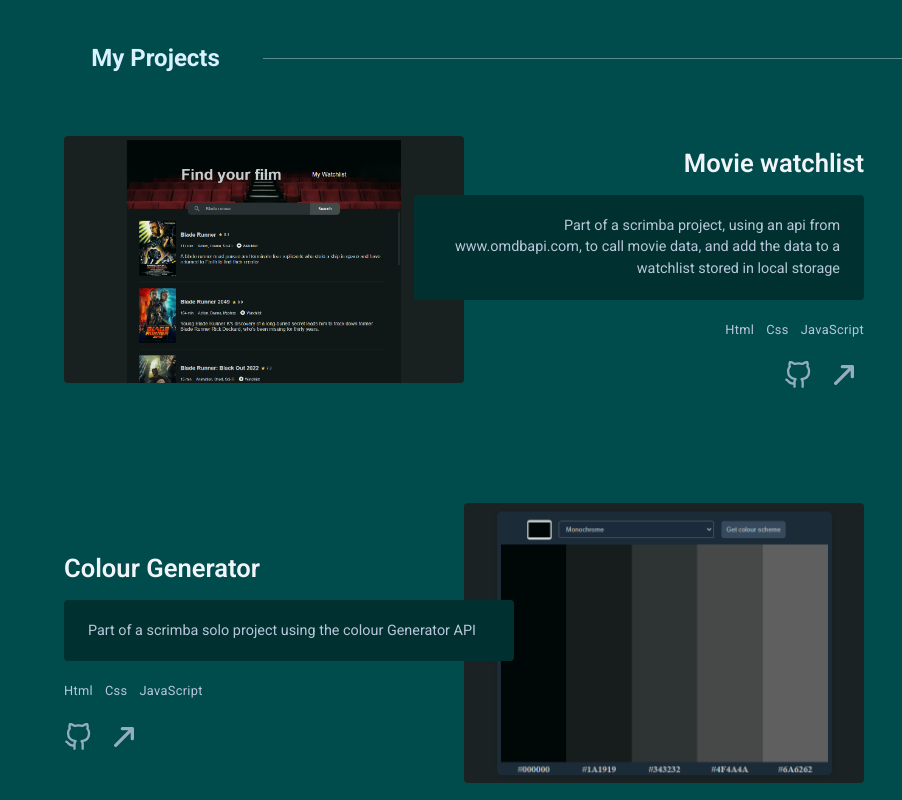
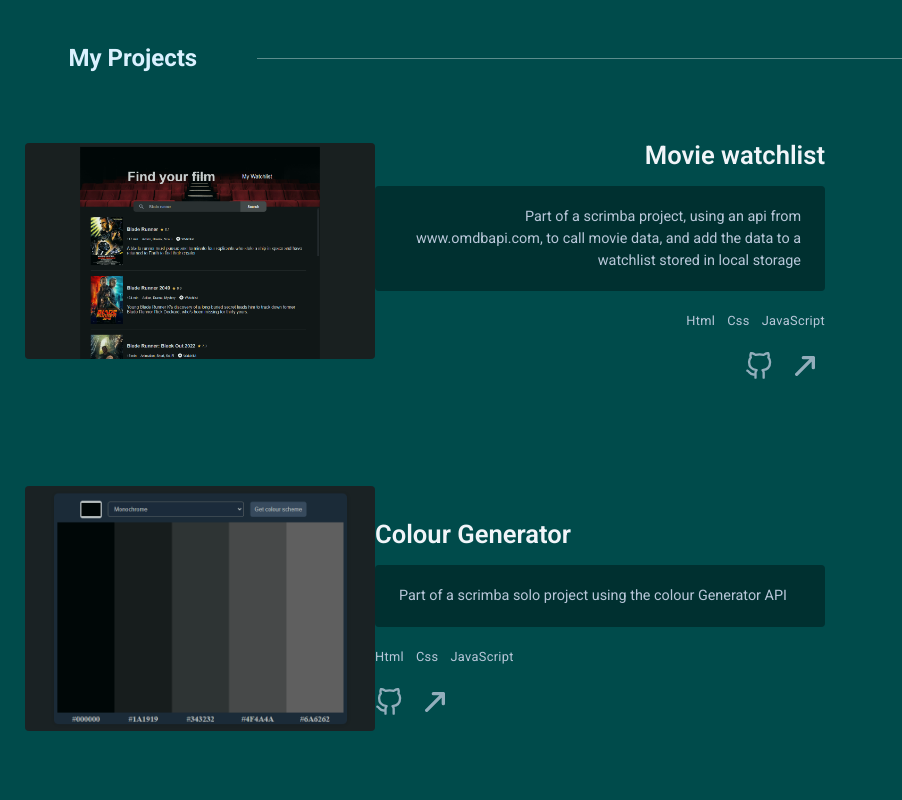
Before and after one commit to RiianTY/Portfolio-V3, a React (Vite) app: page / in a window 1280 px wide. Shown: the part 1640-2440 px from the top of the page, without its empty margins (0-902 px from the left). Built offline with nearby package versions, Linux system fonts and the light colour scheme.

Commit message:
fixed sizing issue with the margin on the main container

```diff
--- a/src/App.css
+++ b/src/App.css
@@ -13,7 +13,7 @@ body {
 
 /* default margin */
 .main-con {
-  margin: 0 5%;
+  margin: 0 25px;
 }
 
 /* force to center */
@@ -71,7 +71,7 @@ ul {
   font-size: 1.5rem;
   font-weight: 700;
   color: #ffffff;
-  width: 225px;
+  width: 270px;
   color: #daf1ff;
 }
 
@@ -122,14 +122,6 @@ footer {
 
 /* projects list reverse everyother */
 
-.projects-list .project:nth-child(even) {
-  direction: rtl;
-}
-
-.projects-list .project:nth-child(even) > * {
-  direction: ltr;
-}
-
 .projects-list .project:nth-child(even) .flex-col {
   align-items: flex-start !important;
   text-align: left !important;
--- a/src/Components/Projects.jsx
+++ b/src/Components/Projects.jsx
@@ -1,16 +1,21 @@
 import "../App.css";
 
 export default function Projects(data) {
-  const stack = data.stack.map((item, index) => {
-    return (
-      <span key={index} className="stack">
-        {item}
-      </span>
-    );
-  });
+  const stack = data.stack.map((item, index) => (
+    <span key={index} className="stack">
+      {item}
+    </span>
+  ));
+
+  // Add a prop for index and use it to reverse on even
+  const isEven = data.index % 2 === 1;
 
   return (
-    <div className="project grid grid-cols-1 md:grid-cols-2 items-center justify-center max-w-1xl box-border relative transition-colors duration-300 bg-transparent max-w-[800px] mb-25">
+    <div
+      className={`project flex flex-col md:flex-row ${
+        isEven ? "md:flex-row-reverse" : ""
+      } items-center justify-center max-w-1xl box-border relative transition-colors duration-300 bg-transparent max-w-[800px] mb-25`}
+    >
       <div className="flex justify-center mb-5 sm:mb-5 md:z-0">
         <img
           src={data.image}
```
